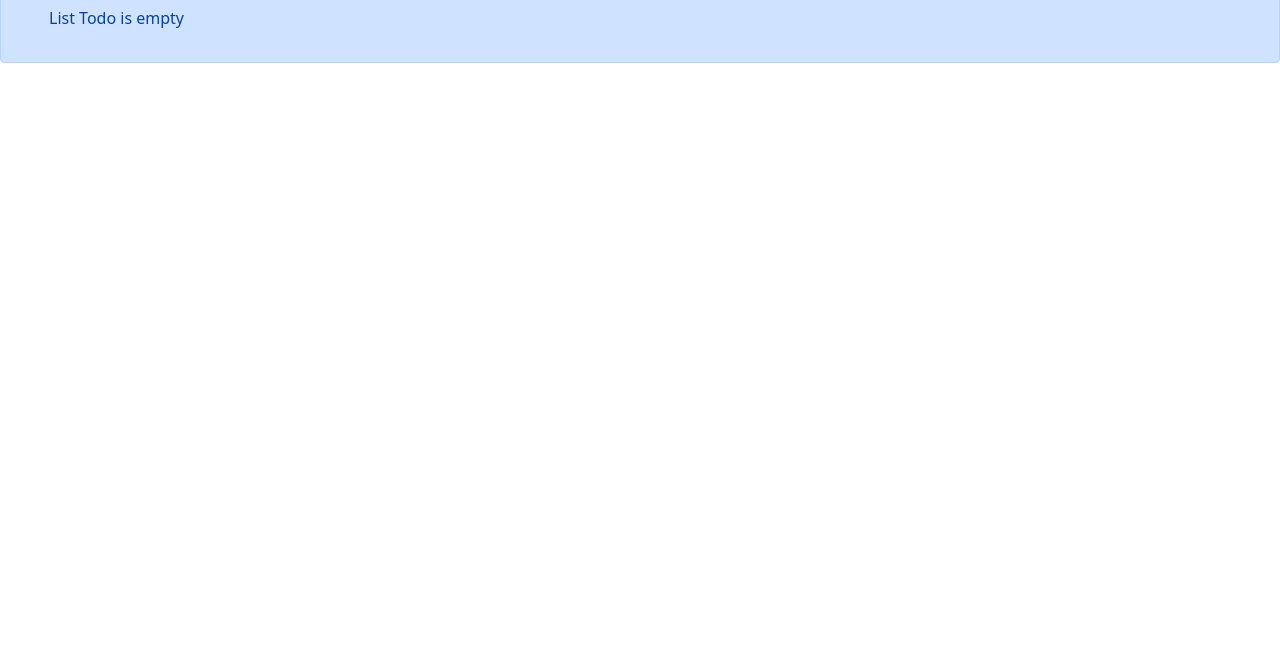
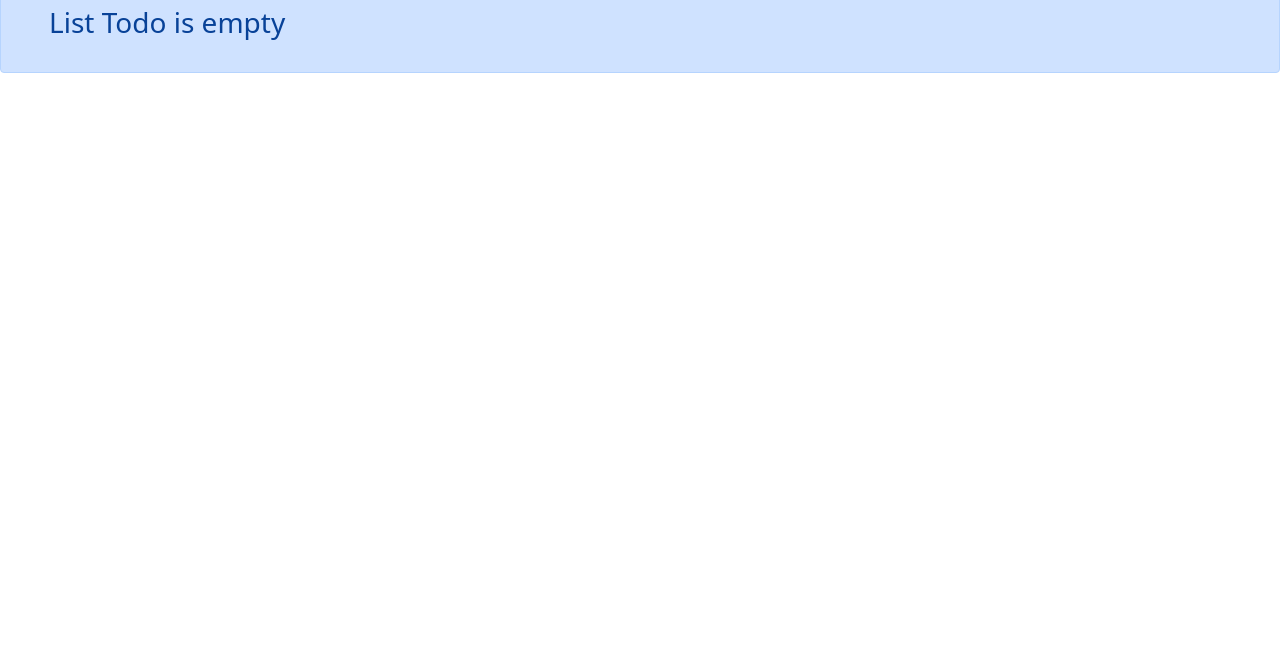
Before and after one commit to pavelmatienko/Dz8Matienko, a plain HTML site: page index.html in a window 1280 px wide. Shown: the part 143-800 px from the top of the page. Drawn offline with nearby package versions, Linux system fonts and the light colour scheme.

Commit message:
Update index.html

```diff
--- a/index.html
+++ b/index.html
@@ -11,11 +11,10 @@
     <button type="button" id="" class="btn btn-outline-danger js-button"> add action </button>
     <h1> My list to do : </h1>
     <div class="alert alert-primary" role="alert">
-        <ol class="js-myListTodo" id="">
-            <p class="js-text" id="js-text"> List Todo is empty </p>
+        <ol class="js-my-List-Todo" id="">
+            <h3 class="js-text" id=""> List Todo is empty </h3>
         </ol>
     </div>
-    <!-- <script src="/index.js"></script> -->
     <script>
         const list = document.querySelector('.js-my-List-Todo');
         const input = document.querySelector('.js-input');
@@ -53,7 +52,6 @@
             }
         };
         list.addEventListener('click', isActionDone);
-
     </script>
 </body>
 </html>
```
